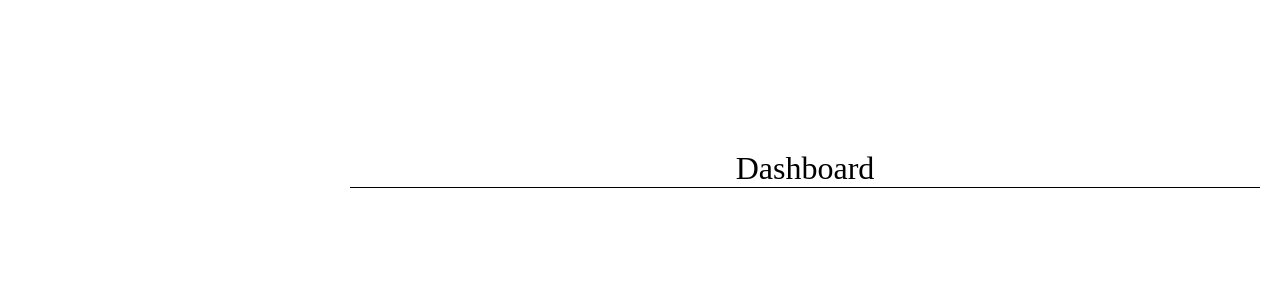
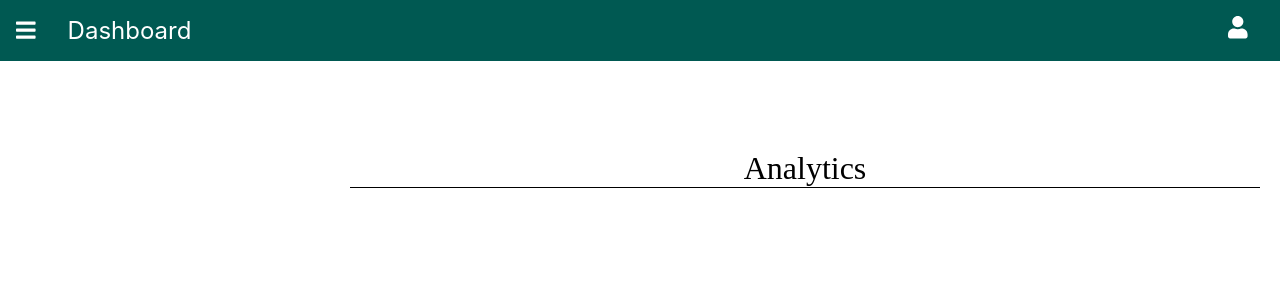
Before and after one commit to pitaz/blog-dashboard, a React (Create React App) app: page / in a window 1280 px wide. Shown: the top 300 px of the page. Built offline with nearby package versions, Linux system fonts and the light colour scheme; a web font is replaced by a local one.

Commit message:
feat(navbar): add navbar
- add navbar component
- add scss styles

[Finishes #166969933]

```diff
--- /dev/null
+++ b/src/components/Navbar/Navbar.scss
@@ -0,0 +1,39 @@
+@import '../../assets/variables.scss';
+
+.nav {
+  display: flex;
+  flex-direction: row;
+  justify-content: space-between;
+  padding: 16px;
+  top: 0;
+  position: fixed;
+  width: 100%;
+  z-index: 100;
+  background-color: map-get($palette, primary );
+
+  &-right {
+    padding-left: 1rem;
+    padding-right: 1rem;
+  }
+  &-left {
+    a {
+      padding: 2rem 0.4rem 2rem 2rem;
+      text-decoration: none;
+      list-style: none;
+      color: white
+    }
+    .logo {
+      font-size: 1.5rem;
+      margin-right: 15rem
+    }
+
+  }
+
+
+  .menu-icon {
+    font-size: 1.4rem;
+    font-weight: 100;
+    cursor: pointer;
+    color: white;
+  }
+}
--- /dev/null
+++ b/src/components/Navbar/index.tsx
@@ -0,0 +1,18 @@
+import * as React from 'react';
+import { FontAwesomeIcon } from '@fortawesome/react-fontawesome'
+import {  faBars, faUser } from '@fortawesome/free-solid-svg-icons'
+import './Navbar.scss';
+
+const Navbar = () => (
+  <div className="nav">
+    <div className="nav-left">
+    <FontAwesomeIcon icon={faBars} className="menu-icon"/>
+      <a href="!#" className="logo">Dashboard</a>
+    </div>
+    <div className="nav-right">
+    <FontAwesomeIcon icon={faUser} className="menu-icon"/>
+    </div>
+  </div>
+);
+
+export default Navbar;
--- a/src/index.js
+++ b/src/index.js
@@ -2,6 +2,7 @@ import React from 'react';
 import ReactDOM from 'react-dom';
 import { Provider } from 'react-redux';
 import configureStore from './store/configureStore';
+import 'font-awesome/css/font-awesome.min.css';
 import './index.css';
 import App from './App';
 import * as serviceWorker from './serviceWorker';
--- a/src/pages/Home/index.tsx
+++ b/src/pages/Home/index.tsx
@@ -7,7 +7,7 @@ class Home extends React.Component<HomeState, HomeProp> {
   render() {
     return (
       <div className="home">
-        <p className="label">Dashboard</p>
+        <p className="label">Analytics</p>
       </div>
     );
   }
--- a/src/routes/index.jsx
+++ b/src/routes/index.jsx
@@ -1,12 +1,13 @@
 import React from "react";
 import { Route, Switch } from 'react-router-dom';
 import Home from "../pages/Home";
-// import Navbar from "../components/Navbar/Navbar"
+import Navbar from "../components/Navbar"
 
 
 
 const Routes = () => (
 <div>
+<Navbar />
   <Switch>
   <Route exact path='/' component={Home} />
   </Switch>
```
Also changed, not shown: src/components/Navbar/interfaces.d.ts (added).
